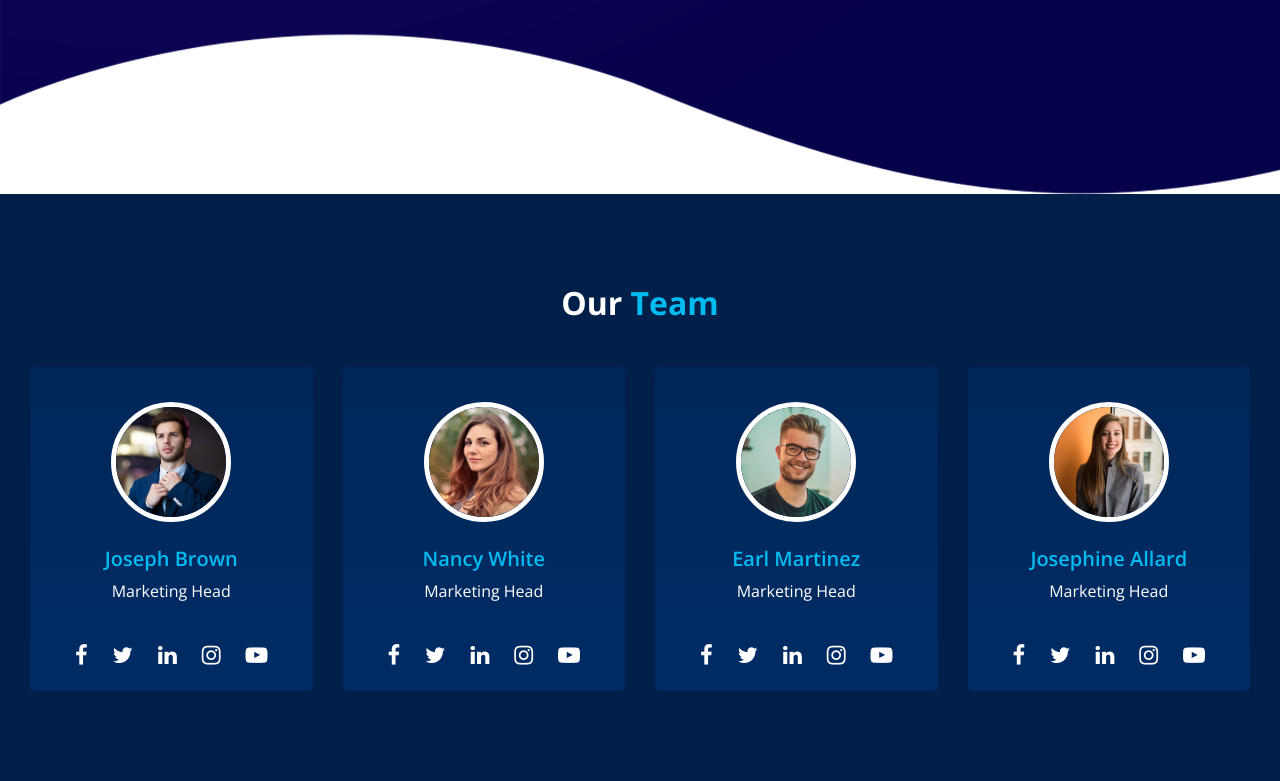
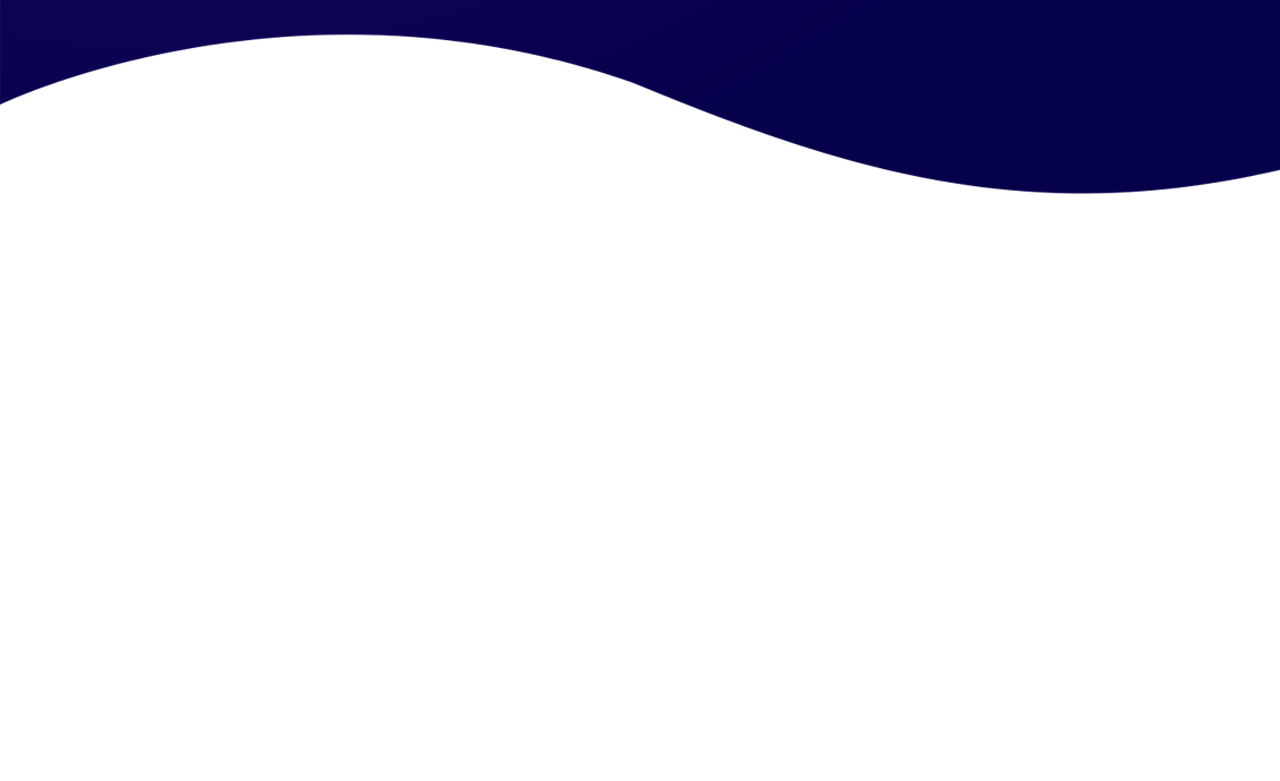
Before and after one commit to chrismoeketsi/chrismoeketsi.github.io, a plain HTML site: page index.html in a window 1280 px wide. Shown: the part 606-1387 px from the top of the page. After the commit the page ends 800 px from the top, so only its background shows below. Drawn offline with nearby package versions, Linux system fonts and the light colour scheme; some packages are replaced by stand-ins of ours; a script that the page names is missing.

Commit message:
work  final one

```diff
--- a/index.html
+++ b/index.html
@@ -92,154 +92,6 @@
 
 
 
-  <!-- end why section -->
-
-  <!-- team section -->
-  <section class="team_section layout_padding">
-    <div class="container-fluid">
-      <div class="heading_container heading_center">
-        <h2 class="">
-          Our <span> Team</span>
-        </h2>
-      </div>
-
-      <div class="team_container">
-        <div class="row">
-          <div class="col-lg-3 col-sm-6">
-            <div class="box ">
-              <div class="img-box">
-                <img src="images/team-1.jpg" class="img1" alt="">
-              </div>
-              <div class="detail-box">
-                <h5>
-                  Joseph Brown
-                </h5>
-                <p>
-                  Marketing Head
-                </p>
-              </div>
-              <div class="social_box">
-                <a href="#">
-                  <i class="fa fa-facebook" aria-hidden="true"></i>
-                </a>
-                <a href="#">
-                  <i class="fa fa-twitter" aria-hidden="true"></i>
-                </a>
-                <a href="#">
-                  <i class="fa fa-linkedin" aria-hidden="true"></i>
-                </a>
-                <a href="#">
-                  <i class="fa fa-instagram" aria-hidden="true"></i>
-                </a>
-                <a href="#">
-                  <i class="fa fa-youtube-play" aria-hidden="true"></i>
-                </a>
-              </div>
-            </div>
-          </div>
-          <div class="col-lg-3 col-sm-6">
-            <div class="box ">
-              <div class="img-box">
-                <img src="images/team-2.jpg" class="img1" alt="">
-              </div>
-              <div class="detail-box">
-                <h5>
-                  Nancy White
-                </h5>
-                <p>
-                  Marketing Head
-                </p>
-              </div>
-              <div class="social_box">
-                <a href="#">
-                  <i class="fa fa-facebook" aria-hidden="true"></i>
-                </a>
-                <a href="#">
-                  <i class="fa fa-twitter" aria-hidden="true"></i>
-                </a>
-                <a href="#">
-                  <i class="fa fa-linkedin" aria-hidden="true"></i>
-                </a>
-                <a href="#">
-                  <i class="fa fa-instagram" aria-hidden="true"></i>
-                </a>
-                <a href="#">
-                  <i class="fa fa-youtube-play" aria-hidden="true"></i>
-                </a>
-              </div>
-            </div>
-          </div>
-          <div class="col-lg-3 col-sm-6">
-            <div class="box ">
-              <div class="img-box">
-                <img src="images/team-3.jpg" class="img1" alt="">
-              </div>
-              <div class="detail-box">
-                <h5>
-                  Earl Martinez
-                </h5>
-                <p>
-                  Marketing Head
-                </p>
-              </div>
-              <div class="social_box">
-                <a href="#">
-                  <i class="fa fa-facebook" aria-hidden="true"></i>
-                </a>
-                <a href="#">
-                  <i class="fa fa-twitter" aria-hidden="true"></i>
-                </a>
-                <a href="#">
-                  <i class="fa fa-linkedin" aria-hidden="true"></i>
-                </a>
-                <a href="#">
-                  <i class="fa fa-instagram" aria-hidden="true"></i>
-                </a>
-                <a href="#">
-                  <i class="fa fa-youtube-play" aria-hidden="true"></i>
-                </a>
-              </div>
-            </div>
-          </div>
-          <div class="col-lg-3 col-sm-6">
-            <div class="box ">
-              <div class="img-box">
-                <img src="images/team-4.jpg" class="img1" alt="">
-              </div>
-              <div class="detail-box">
-                <h5>
-                  Josephine Allard
-                </h5>
-                <p>
-                  Marketing Head
-                </p>
-              </div>
-              <div class="social_box">
-                <a href="#">
-                  <i class="fa fa-facebook" aria-hidden="true"></i>
-                </a>
-                <a href="#">
-                  <i class="fa fa-twitter" aria-hidden="true"></i>
-                </a>
-                <a href="#">
-                  <i class="fa fa-linkedin" aria-hidden="true"></i>
-                </a>
-                <a href="#">
-                  <i class="fa fa-instagram" aria-hidden="true"></i>
-                </a>
-                <a href="#">
-                  <i class="fa fa-youtube-play" aria-hidden="true"></i>
-                </a>
-              </div>
-            </div>
-          </div>
-        </div>
-      </div>
-    </div>
-  </section>
-  <!-- end team section -->
-
-
   <!-- jQery -->
   <script type="text/javascript" src="js/jquery-3.4.1.min.js"></script>
   <!-- popper js -->
```
